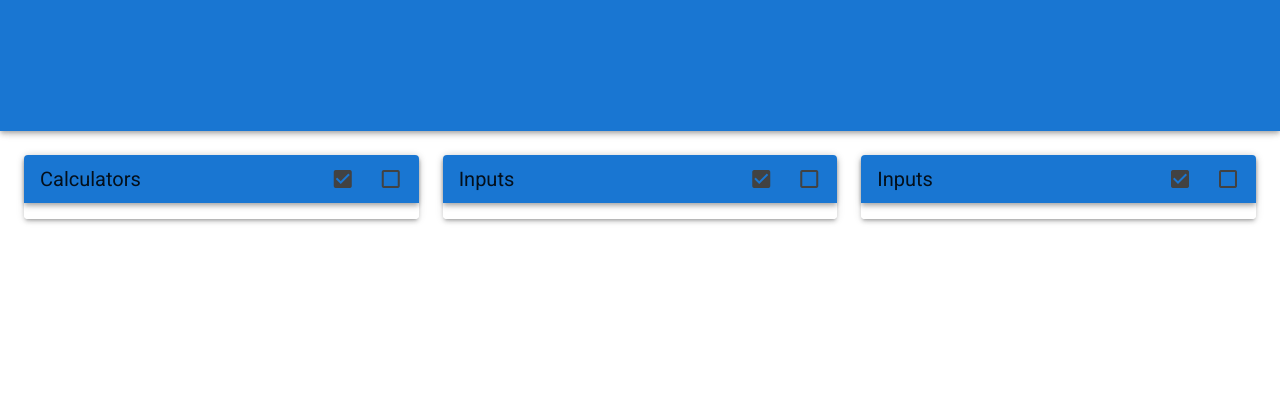
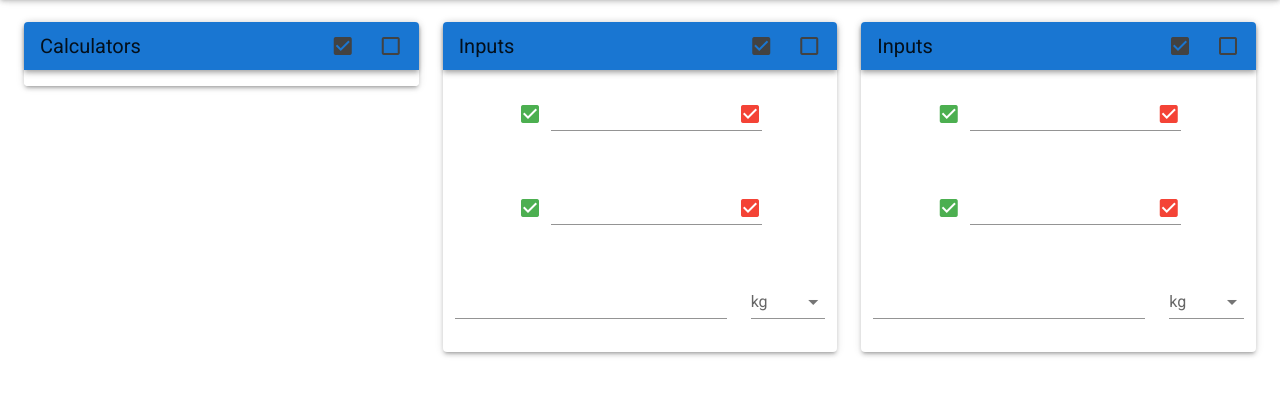
Before and after one commit to curbol/dietetic-calculator, a Nuxt app: page / in a window 1280 px wide. Shown: the part 227-629 px from the top of the page. Built offline with nearby package versions, Linux system fonts and the light colour scheme; data requests are answered from the project's data file.

Commit message:
Working on input

```diff
--- a/components/InputList.vue
+++ b/components/InputList.vue
@@ -18,41 +18,32 @@
         <v-icon>check_box_outline_blank</v-icon>
       </v-btn>
     </template>
-    <v-list expand>
-      <v-list-group
-        v-for="category in categories"
-        :key="category.id"
-        :value="category.active"
-        :prepend-icon="category.icon"
-        @click="toggleActivateCategory(category.id)"
-      >
-        <template v-slot:activator>
-          <v-list-tile>
-            <v-list-tile-content>
-              <v-list-tile-title>{{ category.name }}</v-list-tile-title>
-            </v-list-tile-content>
-          </v-list-tile>
-        </template>
-
-        <v-list-tile
-          v-for="calc in getCalcsByCategoryId(category.id)"
-          :key="calc.id"
-          @click="() => {}"
-        >
-          <v-list-tile-action>
-            <v-checkbox
-              :value="calc.selected"
-              @click.stop="toggleSelectCalculator(calc.id)"
-            ></v-checkbox>
-          </v-list-tile-action>
-
-          <v-list-tile-content @click="toggleSelectCalculator(calc.id)">
-            <v-list-tile-title>{{ calc.title }}</v-list-tile-title>
-            <v-list-tile-sub-title>{{ calc.subtitle }}</v-list-tile-sub-title>
-          </v-list-tile-content>
-        </v-list-tile>
-      </v-list-group>
-    </v-list>
+    <v-container>
+      <v-layout column align-center>
+        <v-flex>
+          <v-text-field>
+            <v-icon slot="append" color="red">check_box</v-icon>
+            <v-icon slot="prepend" color="green">check_box</v-icon>
+          </v-text-field>
+        </v-flex>
+        <v-flex>
+          <v-text-field>
+            <v-icon slot="append" color="red">check_box</v-icon>
+            <v-icon slot="prepend" color="green">check_box</v-icon>
+          </v-text-field>
+        </v-flex>
+        <v-flex>
+          <v-layout>
+            <v-flex>
+              <v-text-field></v-text-field>
+            </v-flex>
+            <v-flex sm3 d-flex>
+              <v-select :items="items" label="kg"></v-select>
+            </v-flex>
+          </v-layout>
+        </v-flex>
+      </v-layout>
+    </v-container>
   </tool-card>
 </template>
 
@@ -63,6 +54,11 @@ import ToolCard from '@/components/ToolCard.vue'
 export default {
   components: {
     ToolCard
+  },
+  data() {
+    return {
+      items: ['kg', 'lb']
+    }
   },
   computed: {
     ...mapState('calcs', ['categories', 'calculators']),
```
